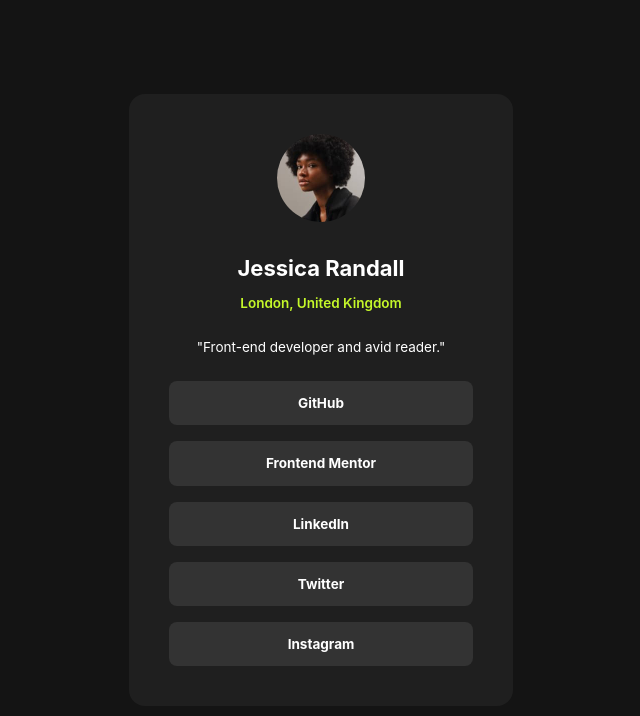
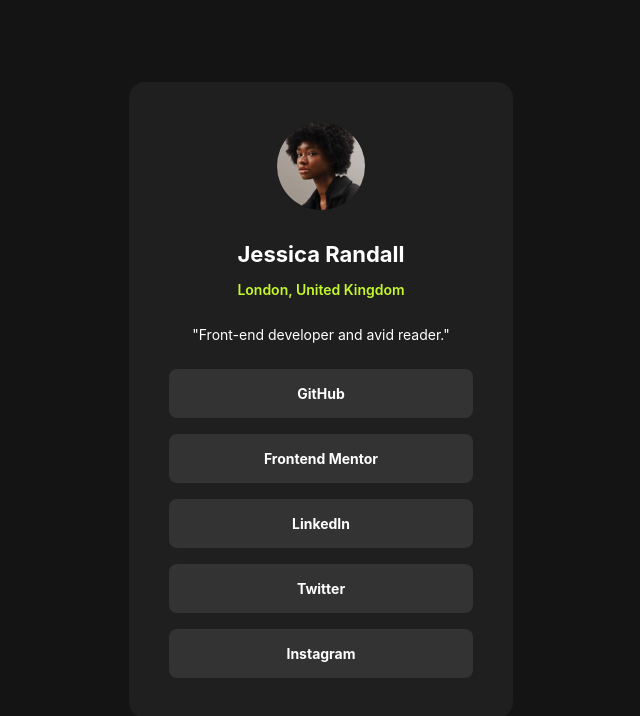
Before and after one commit to st0272/fm-social-links-profile, a plain HTML site: page index.html in a window 1280 px wide. Shown: the whole page, without its empty margins (319-959 px from the left). Drawn offline with Linux system fonts and the light colour scheme; a web font is replaced by a local one.

Commit message:
Update css

```diff
--- a/assets/css/style.css
+++ b/assets/css/style.css
@@ -10,7 +10,7 @@
   font-optical-sizing: auto;
   font-weight: 400;
   font-style: normal;
-  font-size: 0.845rem;
+  font-size: 0.875rem;
 }
 
 a {
@@ -42,10 +42,13 @@
   margin-inline: auto;
 }
 
+.card__info {
+  margin-block-start: 1.75rem;
+}
+
 .card__name {
   font-size: 1.375rem;
   font-weight: 700;
-  margin-block-start: 1.875rem;
 }
 
 .card__location {
@@ -71,7 +74,7 @@
   background-color: #333;
   text-align: center;
   font-weight: bold;
-  padding-block: 0.75rem;
+  padding-block: 0.875rem;
   border-radius: 0.5rem;
   transition: color 0.5s ease-in-out, background-color 0.5s ease-in-out;
 }
```
